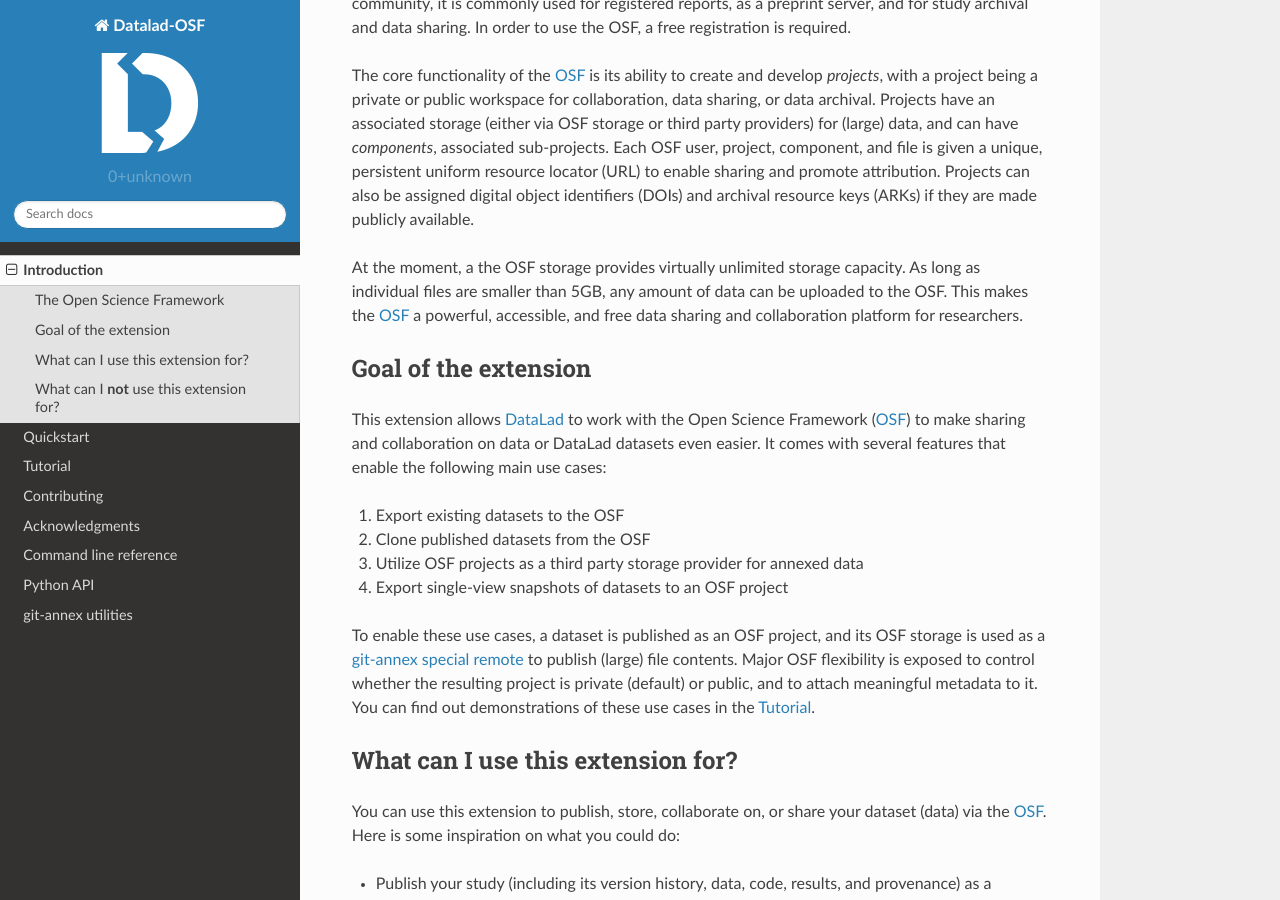
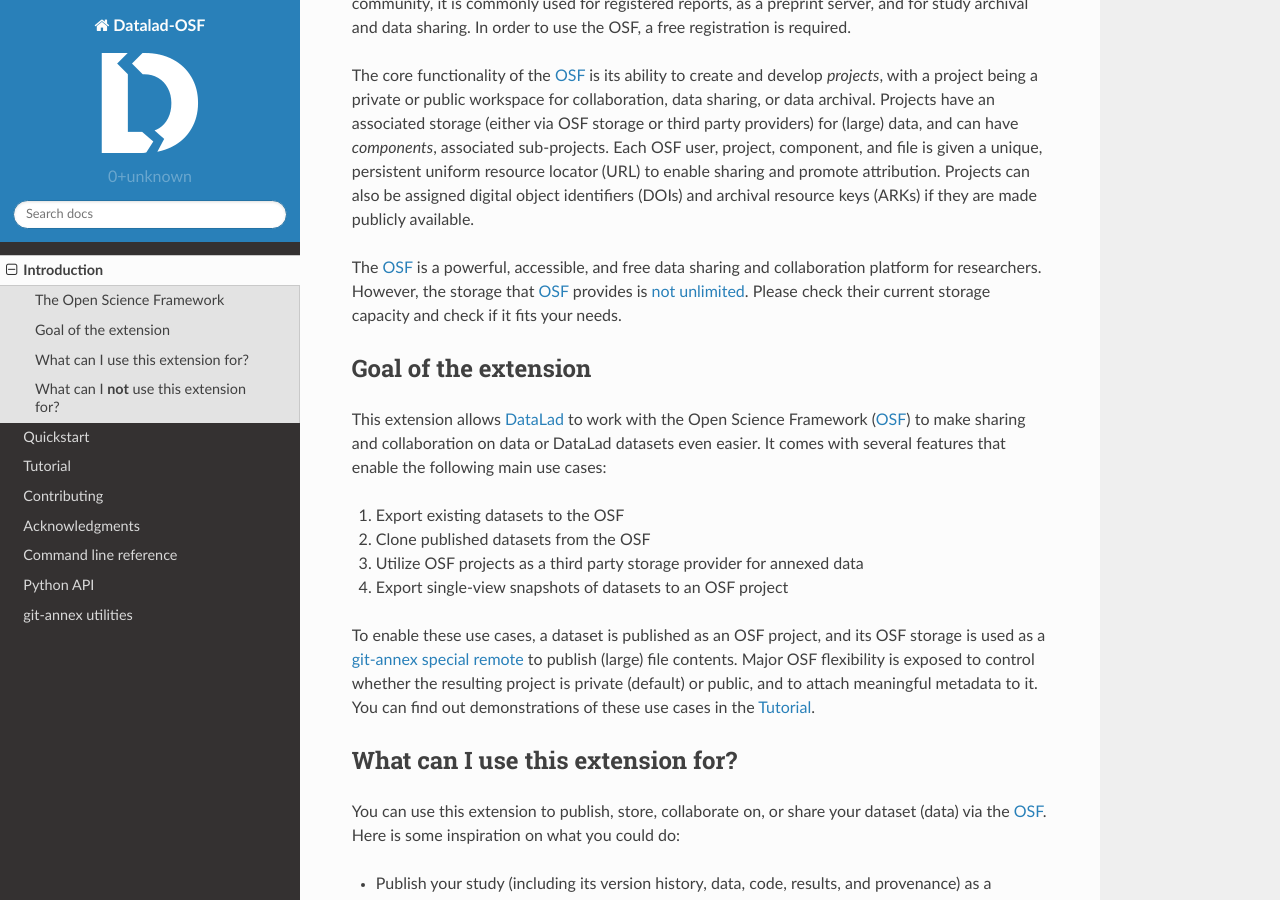
Before and after one commit to datalad/datalad-osf, a Sphinx documentation site: the page built from docs/source/intro.rst, in a window 1280 px wide and 900 px high, scrolled down 320 px. Built offline with Sphinx 7.4.7 and the Read the Docs theme 2.0.0, drawn with Linux system fonts in a browser that asks for light colours; pages that are not in the unit, such as notebooks, are missing from menus.

Commit message:
Update outdated note on storage caps

```diff
--- a/docs/source/intro.rst
+++ b/docs/source/intro.rst
@@ -16,9 +16,8 @@
 Each OSF user, project, component, and file is given a unique, persistent uniform resource locator (URL) to enable sharing and promote attribution.
 Projects can also be assigned digital object identifiers (DOIs) and archival resource keys (ARKs) if they are made publicly available.
 
-At the moment, a the OSF storage provides virtually unlimited storage capacity.
-As long as individual files are smaller than 5GB, any amount of data can be uploaded to the OSF.
-This makes the OSF_ a powerful, accessible, and free data sharing and collaboration platform for researchers.
+The OSF_ is a powerful, accessible, and free data sharing and collaboration platform for researchers. However, the storage that OSF_ provides is `not unlimited <https://help.osf.io/article/137-osf-storage-caps>`_. Please check their current storage capacity and check if it fits your needs.
+
 
 
 Goal of the extension
```
